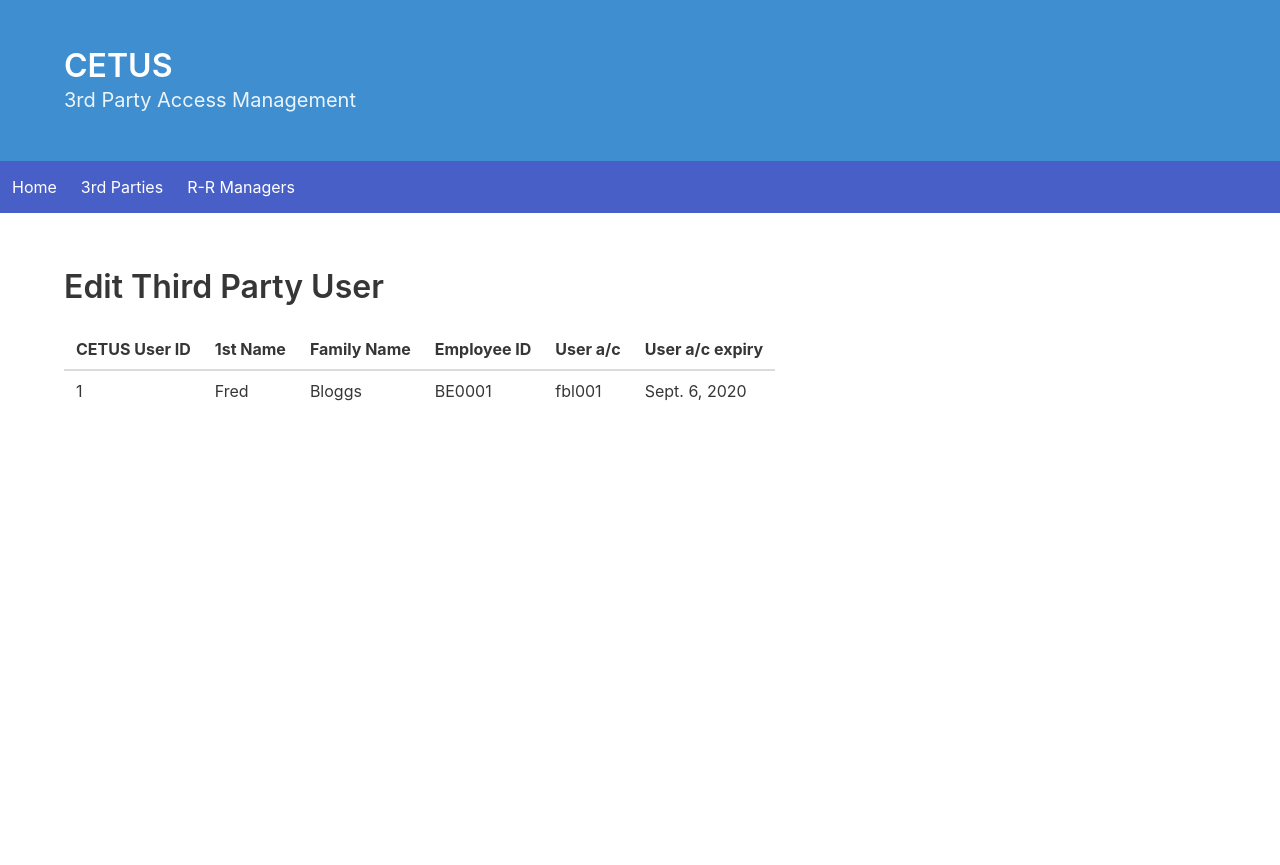
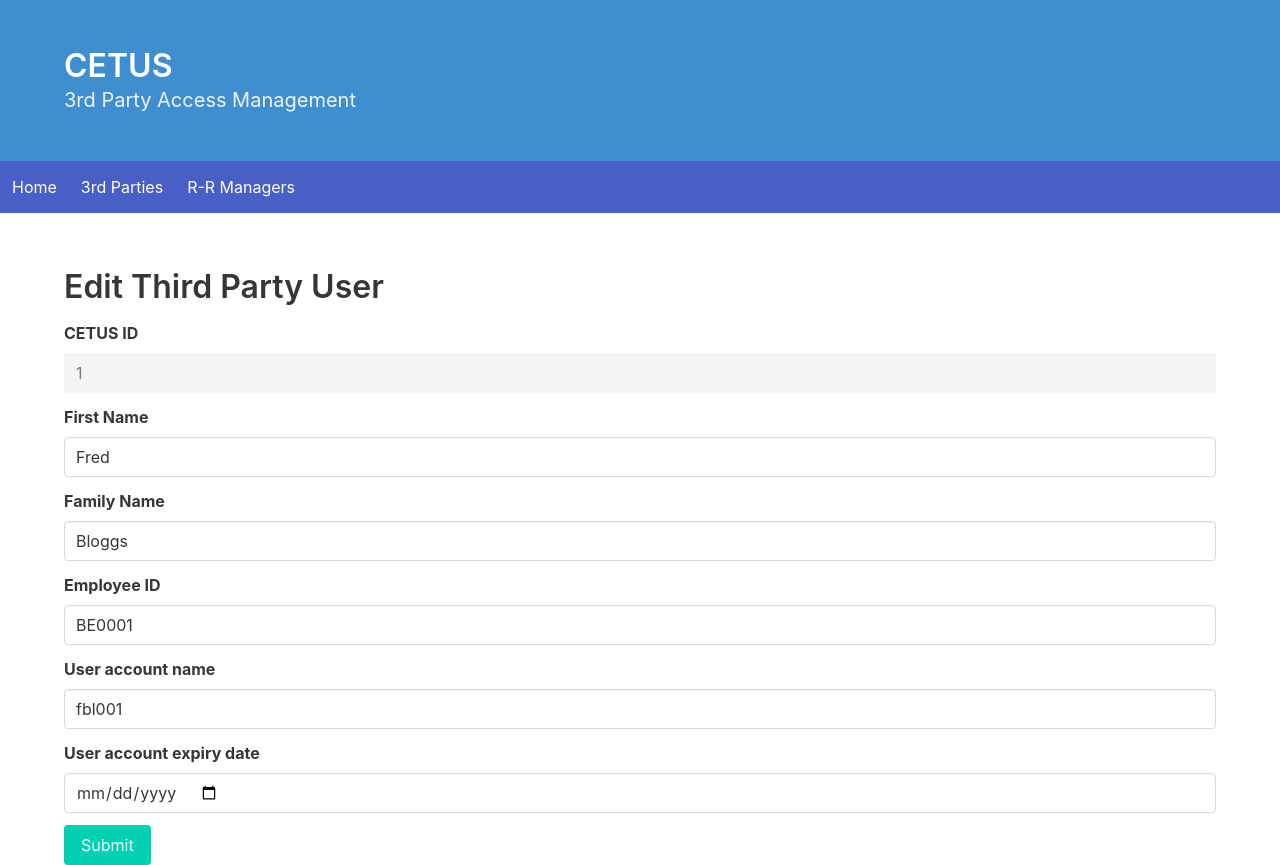
Before and after one commit to diarmuidclarke/cetus, a Django app: page /cetus3pur/user/1/ in a window 1280 px wide. Before the commit the page ends 401 px from the top, so only its background shows below. Run offline with Django 3.2, Linux system fonts and the light colour scheme; data comes from the database, SQL or seed files in the repository; some libraries are stand-ins or nearby versions.

Commit message:
user edit view is now a form

```diff
--- a/cetusSite/cetus3pur/templates/cetus3pur/userviewedit.html
+++ b/cetusSite/cetus3pur/templates/cetus3pur/userviewedit.html
@@ -6,30 +6,62 @@
             <br>
             <h1>Edit Third Party User</h1>
         </div>
-        <table class="table">
-            <thead>
-                <tr>
-                    <th>CETUS User ID</th>
-                    <th>1st Name</th>
-                    <th>Family Name</th>
-                    <th>Employee ID</th>
-                    <th>User a/c</th>
-                    <th>User a/c expiry</th>
-                </tr>
-            </thead>
-            <tbody>
-                <tr>
-                    <td>{{ user.id }}</td>
-                    <td>{{ user.firstname }}</td>
-                    <td>{{ user.familyname }}</td>
-                    <td>{{ user.employee_id }}</td>
-                    <td>{{ user.userac_name }}</td>
-                    <td>{{ user.userac_expirydate }}</td>
-                </tr>
-            </tbody>
-        </table>
     </div>
 </section>
+<section>
+    <div class="container">
+        <div class="content">
+            <div class="field">
+                <fieldset disabled>
+                    <label class="label">CETUS ID</label>
+                    <div class="control">
+                        <input class="input" type="text" placeholder="Text input" value={{ user.id }}>
+                    </div>
+                </fieldset>
+            </div>
+
+            <div class="field">
+                <label class="label">First Name</label>
+                <div class="control">
+                    <input class="input" type="text" placeholder="Text input" value={{ user.firstname }}>
+                </div>
+            </div>
+
+            <div class="field">
+                <label class="label">Family Name</label>
+                <div class="control">
+                    <input class="input" type="text" placeholder="Text input" value={{ user.familyname }}>
+                </div>
+            </div>
+
+            <div class="field">
+                <label class="label">Employee ID</label>
+                <div class="control">
+                    <input class="input" type="text" placeholder="Text input" value={{ user.employee_id }}>
+                </div>
+            </div>
+
+            <div class="field">
+                <label class="label">User account name</label>
+                <div class="control">
+                    <input class="input" type="text" placeholder="Text input" value={{ user.userac_name }}>
+                </div>
+            </div>
+
+            <div class="field">
+                <label class="label">User account expiry date</label>
+                <div class="control">
+                    <input class="input" type="date" placeholder="Text input" value={{ user.userac_expirydate }}>
+                </div>
+            </div>
+
+            <div class="control">
+                <button class="button is-primary">Submit</button>
+            </div>
+        </div>
+    </div>
+</section>
+
 {% else %}
 <p>No 3rd party users found in the CETUS Database.</p>
 {% endif %} {% endblock %}
```
